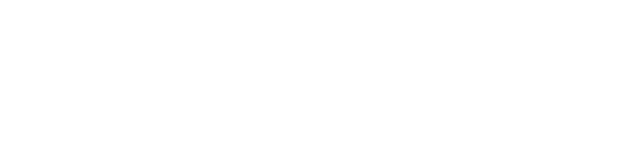
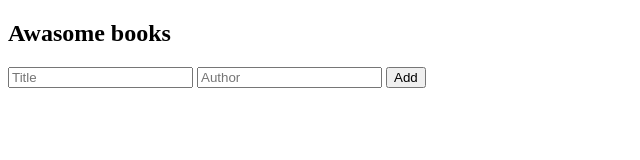
Before and after one commit to VaneCode/awesome-books-practice, a plain HTML site: page index.html in a window 1280 px wide. Shown: the whole page, without its empty margins (0-640 px from the left). Drawn offline with Linux system fonts and the light colour scheme.

Commit message:
Create basic UI with plain HTML

```diff
--- a/index.html
+++ b/index.html
@@ -4,9 +4,29 @@
     <meta charset="UTF-8">
     <meta http-equiv="X-UA-Compatible" content="IE=edge">
     <meta name="viewport" content="width=device-width, initial-scale=1.0">
-    <title>Document</title>
+    <title>Awesome books</title>
 </head>
 <body>
-
+    <head></head>
+    <main>
+        <!--List of books section-->
+        <section id="books-list-section">
+          <div>
+            <h1>Awasome books</h1>
+            <ul id="books-list-ul"></ul>
+          </div>
+        </section>
+        <!--Add a new book section-->
+        <section id="new-book-section">
+            <div>
+                <form id="add-book" action="" method="post">
+                    <input id="book-title" type="text" placeholder="Title">
+                    <input id="book-author" type="text" placeholder="Author">
+                    <button id="add-book-btn" type="submit">Add</button>
+                </form>
+            </div>
+        </section>
+    </main>
+    <footer></footer>
 </body>
 </html>
```
